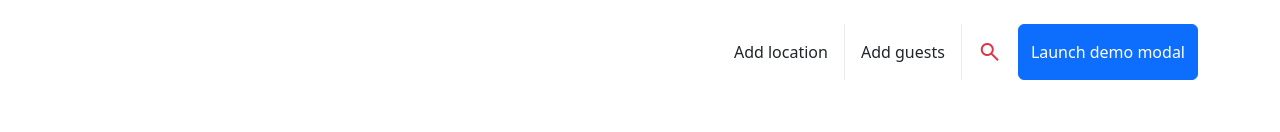
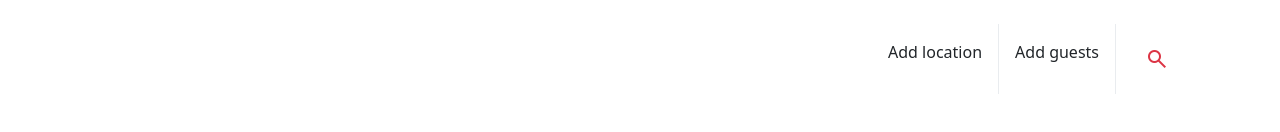
Before and after one commit to Oscarom/Miniproyecto-nivel2, a plain HTML site: page index.html in a window 1280 px wide. Shown: the top 132 px of the page. Drawn offline with nearby package versions, Linux system fonts and the light colour scheme.

Commit message:
boton-search

```diff
--- a/index.html
+++ b/index.html
@@ -56,16 +56,14 @@
         <p class="p-3 m-0 border-start border-end border-light-subtle
           user-select-none">Add guests</p>
 
-        <!-- Icono Search de google Icons -->
-        <span class="material-symbols-outlined text-danger p-3 pointer search">
-          search
-        </span>
 
         <!-- Modal -->
         <!-- Button trigger modal -->
-        <button type="button" class="btn btn-primary" data-bs-toggle="modal"
+        <button type="button" class="btn" data-bs-toggle="modal"
           data-bs-target="#exampleModal">
-          Launch demo modal
+          <span class="material-symbols-outlined text-danger p-3 pointer search">
+            search
+          </span>
         </button>
 
         <div class="modal fade" id="exampleModal" tabindex="-1"
```
